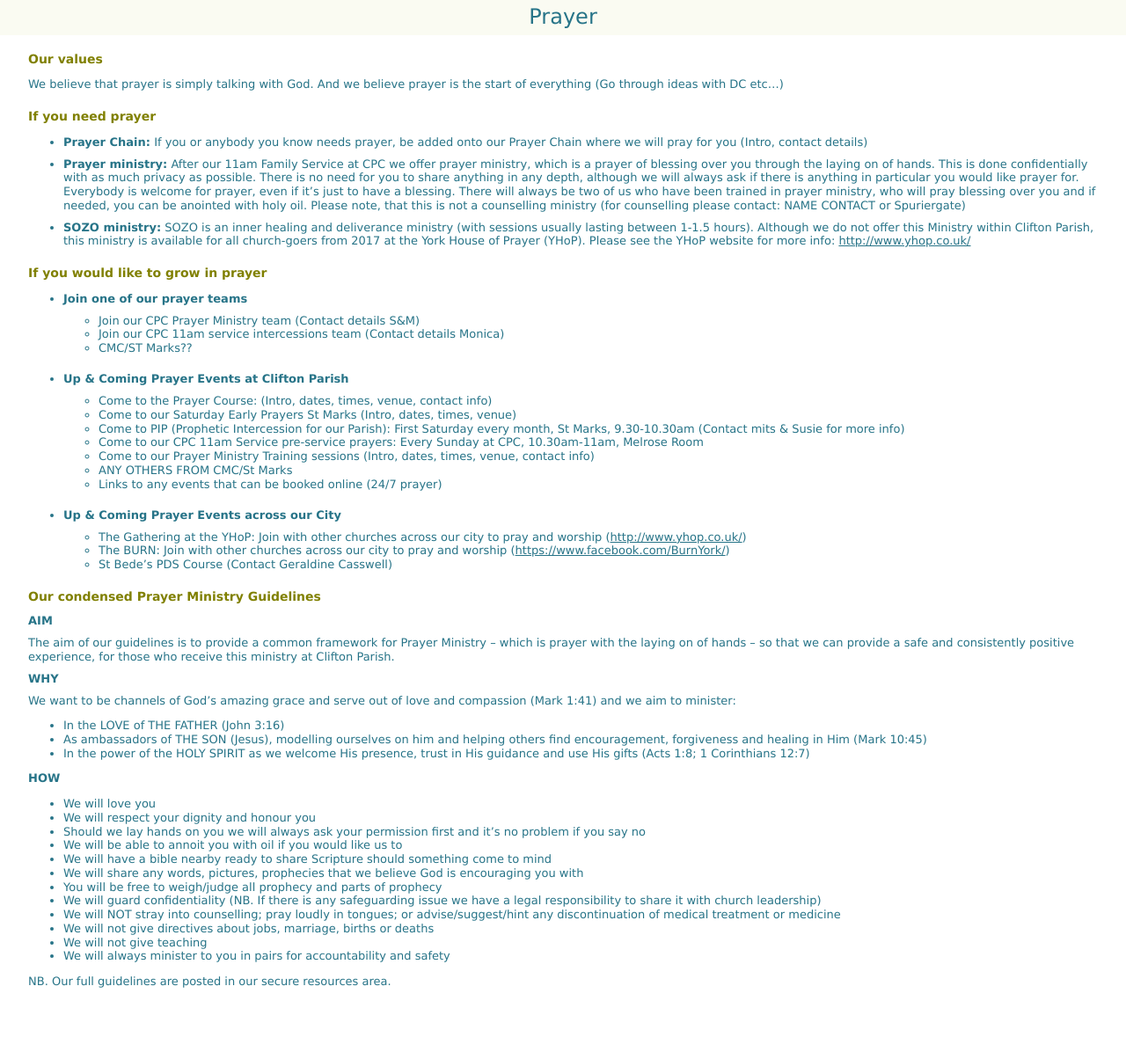
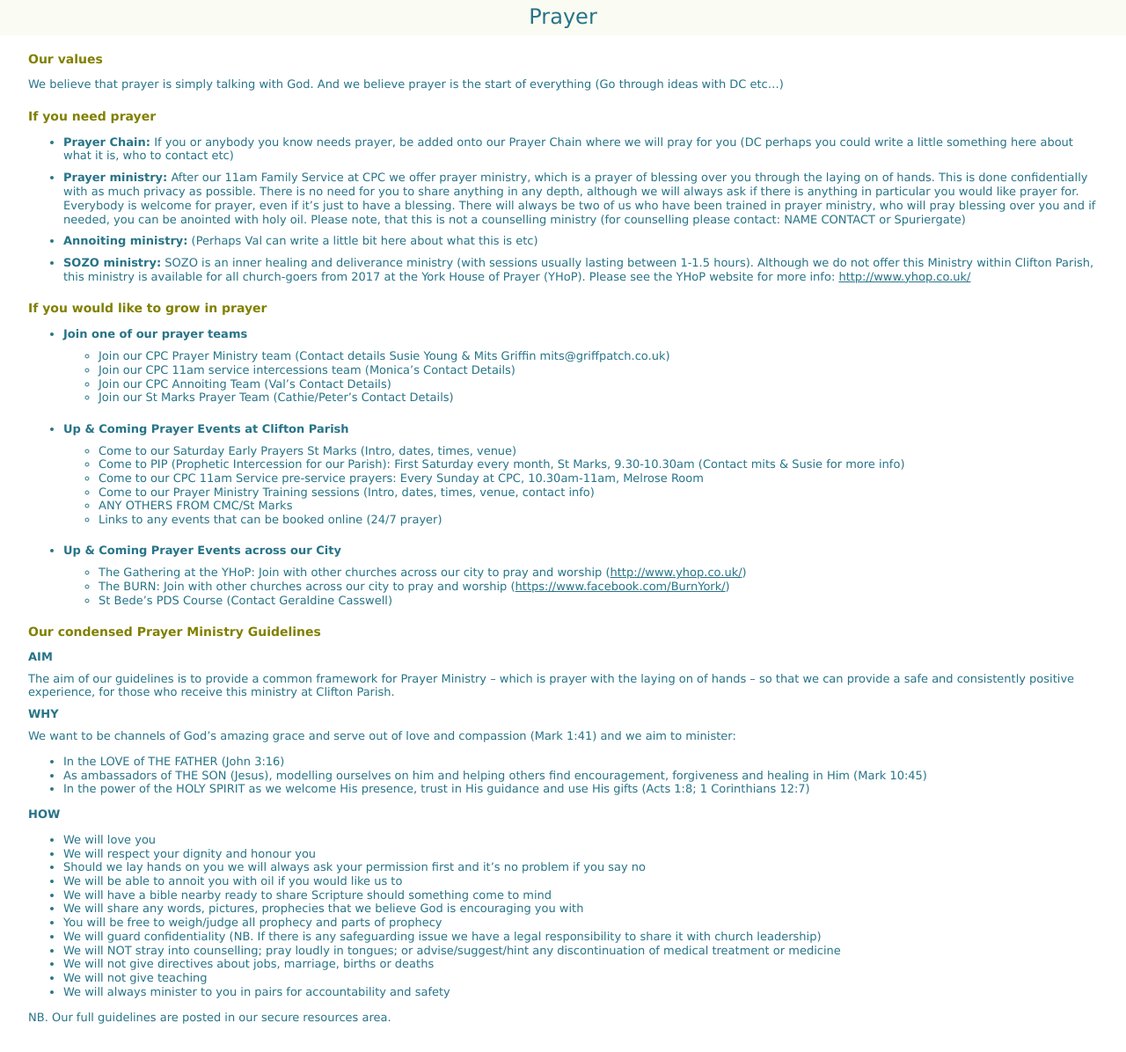
Before and after one commit to griffpatch/CPCYorkPP, a Jekyll site: the page built from pages/prayer.md, in a window 1280 px wide. Shown: the whole page at 88% size. Built offline with Jekyll 4.4.1, drawn with Linux system fonts in a browser that asks for light colours; before the commit the page ends 1156 px from its top, so only the background shows below that.

Commit message:
Update prayer.md

```diff
--- a/pages/prayer.md
+++ b/pages/prayer.md
@@ -15,9 +15,11 @@ We believe that prayer is simply talking with God. And we believe prayer is the
 If you need prayer
 ------------------
 
-+	**Prayer Chain:** If you or anybody you know needs prayer, be added onto our Prayer Chain where we will pray for you (Intro, contact details)
++	**Prayer Chain:** If you or anybody you know needs prayer, be added onto our Prayer Chain where we will pray for you (DC perhaps you could write a little something here about what it is, who to contact etc)
 
 +	**Prayer ministry:** After our 11am Family Service at CPC we offer prayer ministry, which is a prayer of blessing over you through the laying on of hands. This is done confidentially with as much privacy as possible. There is no need for you to share anything in any depth, although we will always ask if there is anything in particular you would like prayer for. Everybody is welcome for prayer, even if it’s just to have a blessing. There will always be two of us who have been trained in prayer ministry, who will pray blessing over you and if needed, you can be anointed with holy oil. Please note, that this is not a counselling ministry (for counselling please contact: NAME CONTACT or Spuriergate)
+
++	**Annoiting ministry:** (Perhaps Val can write a little bit here about what this is etc)
 
 +	**SOZO ministry:** SOZO is an inner healing and deliverance ministry (with sessions usually lasting between 1-1.5 hours). Although we do not offer this Ministry within Clifton Parish, this ministry is available for all church-goers from 2017 at the York House of Prayer (YHoP). Please see the YHoP website for more info: <http://www.yhop.co.uk/>
 
@@ -25,12 +27,12 @@ If you would like to grow in prayer
 -----------------------------------
 
 + **Join one of our prayer teams**
-  + Join our CPC Prayer Ministry team (Contact details S&M)
-  + Join our CPC 11am service intercessions team (Contact details Monica)
-  + CMC/ST Marks??
+  + Join our CPC Prayer Ministry team (Contact details Susie Young & Mits Griffin mits@griffpatch.co.uk)
+  + Join our CPC 11am service intercessions team (Monica's Contact Details)
+  + Join our CPC Annoiting Team (Val's Contact Details)
+  + Join our St Marks Prayer Team (Cathie/Peter's Contact Details)
 
 + **Up & Coming Prayer Events at Clifton Parish**
-  + Come to the Prayer Course: (Intro, dates, times, venue, contact info)
   + Come to our Saturday Early Prayers St Marks (Intro, dates, times, venue)
   + Come to PIP (Prophetic Intercession for our Parish): First Saturday every month, St Marks, 9.30-10.30am
     (Contact mits & Susie for more info)
```
